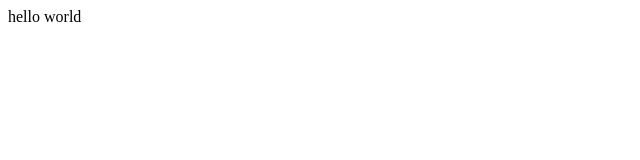
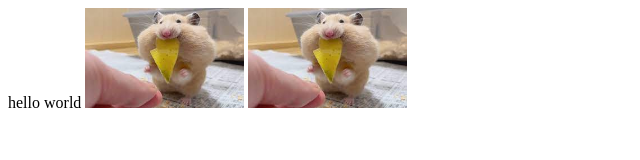
Before and after one commit to klin0120/git-tutorial, a plain HTML site: page index.html in a window 1280 px wide. Shown: the whole page, without its empty margins (0-640 px from the left). Drawn offline with Linux system fonts and the light colour scheme.

Commit message:
兩只倉鼠(stage all才能交付commit)

```diff
--- a/index.html
+++ b/index.html
@@ -1 +1,3 @@
 hello world
+<img src="hamster.jpg" height="100">
+<img src="hamster.jpg" height="100">
```
Also changed, not shown: hamster.jpg (added), 1 other file.
